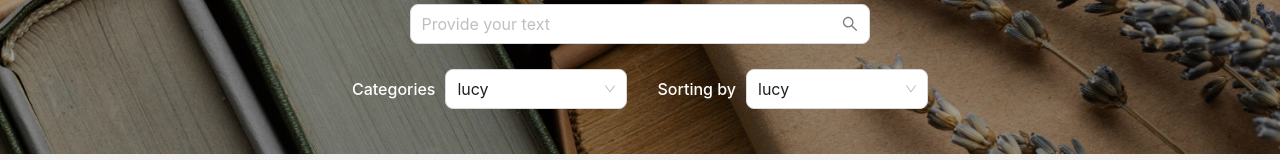
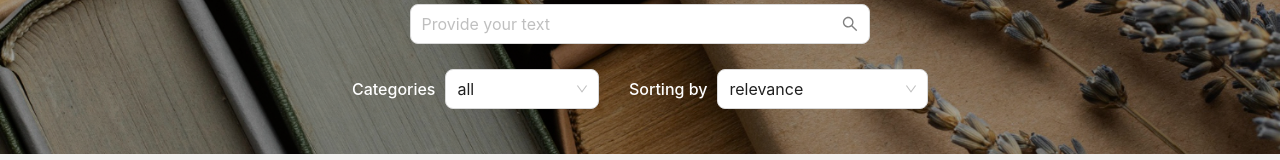
Before and after one commit to yanakorobova/books, a React (Create React App) app: page / in a window 1280 px wide. Shown: the part 121-281 px from the top of the page. Built offline with nearby package versions, Linux system fonts and the light colour scheme; no server answers.

Commit message:
feat: added BLL

```diff
--- a/src/common/components/CustomSelect/CustomSelect.tsx
+++ b/src/common/components/CustomSelect/CustomSelect.tsx
@@ -1,4 +1,4 @@
-import React from 'react';
+import React, {useState} from 'react';
 import {Select} from 'antd'
 
 type ItemType = {
@@ -7,17 +7,20 @@ type ItemType = {
 }
 type CustomSelectPropsType = {
     items: ItemType[]
+    variable: any
+    callback: (value: any) => void
 }
-export const CustomSelect: React.FC<CustomSelectPropsType> = ({items}) => {
-
-    const onChangeHandler = () => {
-
+export const CustomSelect: React.FC<CustomSelectPropsType> = ({items, variable,callback}) => {
+    const [value,setValue] = useState(variable)
+    const onChangeHandler = (value: any) => {
+       callback(value)
+        setValue(value)
     }
     return (
         <Select
             style={{flexGrow: 1}}
             onChange={onChangeHandler}
-            value={'lucy'}
+            value={value}
             defaultValue={items[0].value}
             options={items}
             size='large'
--- a/src/common/components/Search/Search.tsx
+++ b/src/common/components/Search/Search.tsx
@@ -1,23 +1,26 @@
-import React from 'react';
+import React, {ChangeEvent, useState} from 'react';
 import {SearchOutlined} from "@ant-design/icons";
 import {Input} from 'antd';
 
 type SearchPropsType = {
     style: any
+    callback: (value: string) => void
 }
-export const Search:React.FC<SearchPropsType> = ({style}) => {
-    const onChangeHandler = () => {
-
+export const Search: React.FC<SearchPropsType> = ({style, callback}) => {
+    const [value,setValue] = useState('')
+    const onChangeHandler = (e: ChangeEvent<HTMLInputElement>) => {
+        setValue(e.currentTarget.value)
     }
-
+   const onClickHandler = () =>{
+       callback(value)
+   }
     return (
         <Input
             size="large"
             placeholder="Provide your text"
             onChange={onChangeHandler}
-            suffix={<SearchOutlined style={{color: 'gray',cursor:'pointer'}} onClick={()=>{}}/>}
-            onPressEnter={() => {
-            }}
+            suffix={<SearchOutlined style={{color: 'gray', cursor: 'pointer'}} onClick={onClickHandler}/>}
+            onPressEnter={onClickHandler}
             style={style}
         />
     );
--- a/src/features/Header/FiltersPanel/FiltersPanel.tsx
+++ b/src/features/Header/FiltersPanel/FiltersPanel.tsx
@@ -1,34 +1,50 @@
-import React from 'react';
+import React, {useCallback} from 'react';
 import s from './../Header.module.scss'
 import {Search} from "common/components/Search/Search";
 import {CustomSelect} from "common/components/CustomSelect/CustomSelect";
+import {useAppDispatch, useAppSelector} from "app/store";
+import {selectCategory, selectOrderBy} from "app/selectors";
+import {changeCategory, changeOrderBy, changeQuery} from "features/Header/FiltersPanel/settings-slice";
+import {orderByType} from "common/type/type";
 
 const categories = [
-    {value: 'all', label:'all'},
-    {value: 'art', label:'art'},
-    {value: 'biography', label:'biography'},
-    {value: 'computers', label:'computers'},
-    {value: 'history', label:'history'},
-    {value: 'medical', label:'medical'},
-    {value: 'poetry', label:'poetry'},
+    {value: 'all', label: 'all'},
+    {value: 'art', label: 'art'},
+    {value: 'biography', label: 'biography'},
+    {value: 'computers', label: 'computers'},
+    {value: 'history', label: 'history'},
+    {value: 'medical', label: 'medical'},
+    {value: 'poetry', label: 'poetry'},
 ]
 const sort = [
-    {value: 'relevance ', label:'relevance '},
-    {value: 'newest', label:'newest'},
+    {value: 'relevance ', label: 'relevance '},
+    {value: 'newest', label: 'newest'},
 ]
 
 export const FiltersPanel = () => {
+
+    const dispatch = useAppDispatch()
+    const orderBy = useAppSelector(selectOrderBy)
+    const category = useAppSelector(selectCategory)
+
+    const changeOrderByHandler = useCallback((orderBy: orderByType) =>
+        dispatch(changeOrderBy({orderBy})), [])
+    const changeCategoryHandler = useCallback((category: string) =>
+        dispatch(changeCategory({category})), [])
+    const changeQueryHandler = useCallback((query: string) =>
+        dispatch(changeQuery({query})), [])
+
     return (
         <div className={s.filtersPanel}>
-            <Search style={{width:'80%'}}/>
+            <Search style={{width: '80%'}} callback={changeQueryHandler}/>
             <div className={s.selectsBlock}>
                 <div>
                     <span>Categories</span>
-                    <CustomSelect items={categories}/>
+                    <CustomSelect items={categories} variable={category} callback={changeCategoryHandler}/>
                 </div>
                 <div>
                     <span>Sorting by</span>
-                    <CustomSelect items={sort}/>
+                    <CustomSelect items={sort} variable={orderBy} callback={changeOrderByHandler}/>
                 </div>
             </div>
         </div>
```
